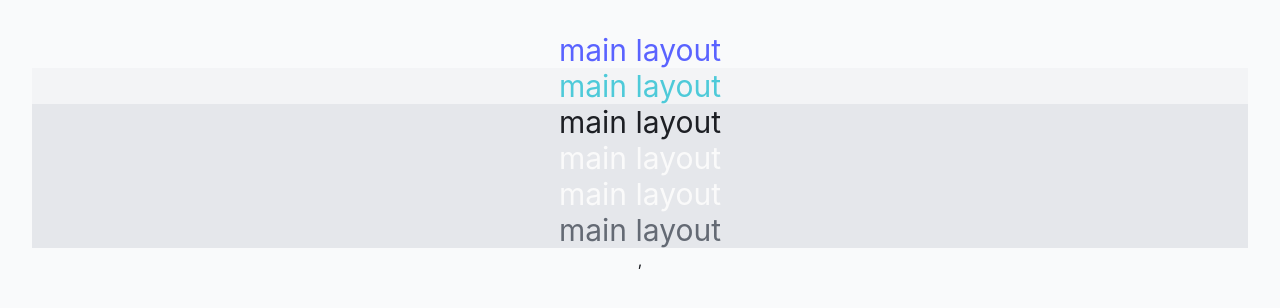
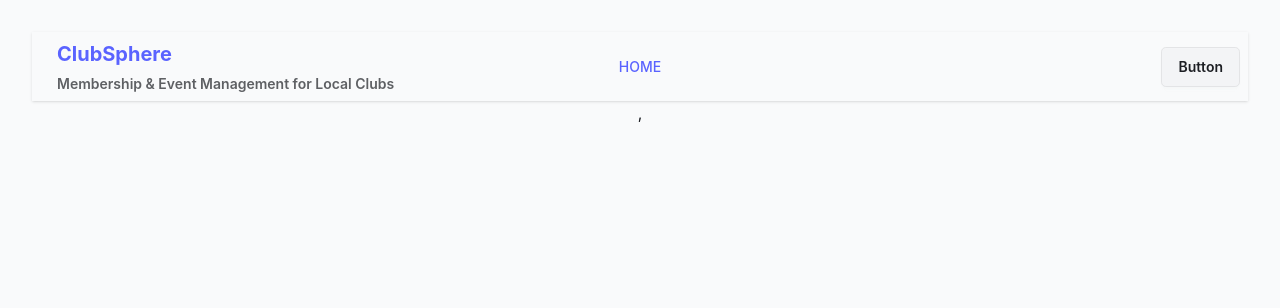
Before and after one commit to SYDUR98/clubsphere-client, a React (Vite) app: page / in a window 1280 px wide. Shown: the top 308 px of the page. Built offline with nearby package versions, Linux system fonts and the light colour scheme.

Commit message:
added navbar

```diff
--- a/src/components/Shared/Navbar.jsx
+++ b/src/components/Shared/Navbar.jsx
@@ -1,11 +1,71 @@
-import React from 'react';
+import React from "react";
+import { NavLink } from "react-router";
 
 const Navbar = () => {
-    return (
-        <div>
-            Navbar
+  const manuLink = (
+    <>
+      <li>
+        <NavLink
+          to="/"
+          className={({ isActive }) =>
+            `px-4 py-2 rounded-md font-medium transition-colors duration-300 ${
+              isActive ? "text-primary" : "text-base-content hover:text-primary"
+            }`
+          }
+        >
+          HOME
+        </NavLink>
+      </li>
+    </>
+  );
+  return (
+    <div className="navbar bg-base-100 shadow-sm">
+      <div className="navbar-start">
+        <div className="dropdown">
+          <div tabIndex={0} role="button" className="btn btn-ghost lg:hidden">
+            <svg
+              xmlns="http://www.w3.org/2000/svg"
+              className="h-5 w-5"
+              fill="none"
+              viewBox="0 0 24 24"
+              stroke="currentColor"
+            >
+              {" "}
+              <path
+                strokeLinecap="round"
+                strokeLinejoin="round"
+                strokeWidth="2"
+                d="M4 6h16M4 12h8m-8 6h16"
+              />{" "}
+            </svg>
+          </div>
+          <ul
+            tabIndex="-1"
+            className="menu menu-sm dropdown-content bg-base-100 rounded-box z-1 mt-3 w-52 p-2 shadow"
+          >
+            {manuLink}
+          </ul>
         </div>
-    );
+        <div className="navbar-start">
+          <a
+            href="/"
+            className="btn btn-ghost normal-case flex flex-col items-start"
+          >
+            <span className="text-xl font-bold text-primary">ClubSphere</span>
+            <span className="text-sm text-base-content opacity-70">
+              Membership & Event Management for Local Clubs
+            </span>
+          </a>
+        </div>
+      </div>
+      <div className="navbar-center hidden lg:flex">
+        <ul className="menu menu-horizontal px-1">{manuLink}</ul>
+      </div>
+      <div className="navbar-end">
+        <a className="btn">Button</a>
+      </div>
+    </div>
+  );
 };
 
 export default Navbar;
--- a/src/layouts/MainLayout.jsx
+++ b/src/layouts/MainLayout.jsx
@@ -1,14 +1,12 @@
 import React from 'react';
+import { Outlet } from 'react-router';
+import Navbar from '../components/Shared/Navbar';
 
 const MainLayout = () => {
     return (
         <div>
-            <h2 className='text-primary text-3xl bg-base-100'>main layout</h2>
-            <h2 className='text-secondary text-3xl bg-base-200'>main layout</h2>
-            <h2 className='text-base-content text-3xl bg-base-300'>main layout</h2>
-            <h2 className='text-primary-content text-3xl bg-base-300'>main layout</h2>
-            <h2 className='text-secondary-content text-3xl bg-base-300'>main layout</h2>
-            <h2 className='text-neutral text-3xl bg-base-300'>main layout</h2>
+            <Navbar></Navbar>
+            <Outlet></Outlet>
         </div>
     );
 };
--- a/src/routes/Router.jsx
+++ b/src/routes/Router.jsx
@@ -1,10 +1,18 @@
 import { createBrowserRouter } from "react-router";
 import MainLayout from "../layouts/MainLayout";
+import Home from "../pages/Home/Home";
 
 
 export const router = createBrowserRouter([
   {
     path: "/",
     element: <MainLayout></MainLayout>,
+    children:[
+        {
+            index:true,
+            Component:Home
+        },
+    ]
   },
+
 ]);
```
